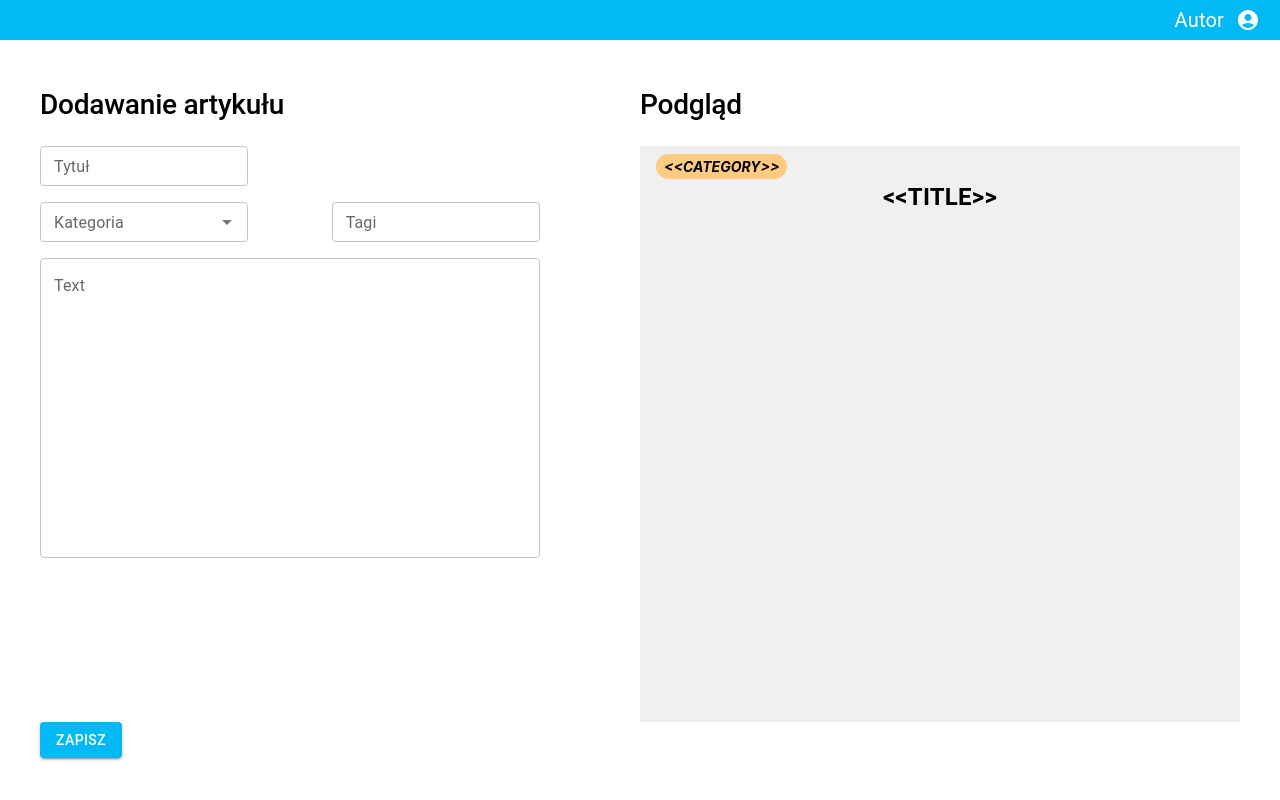
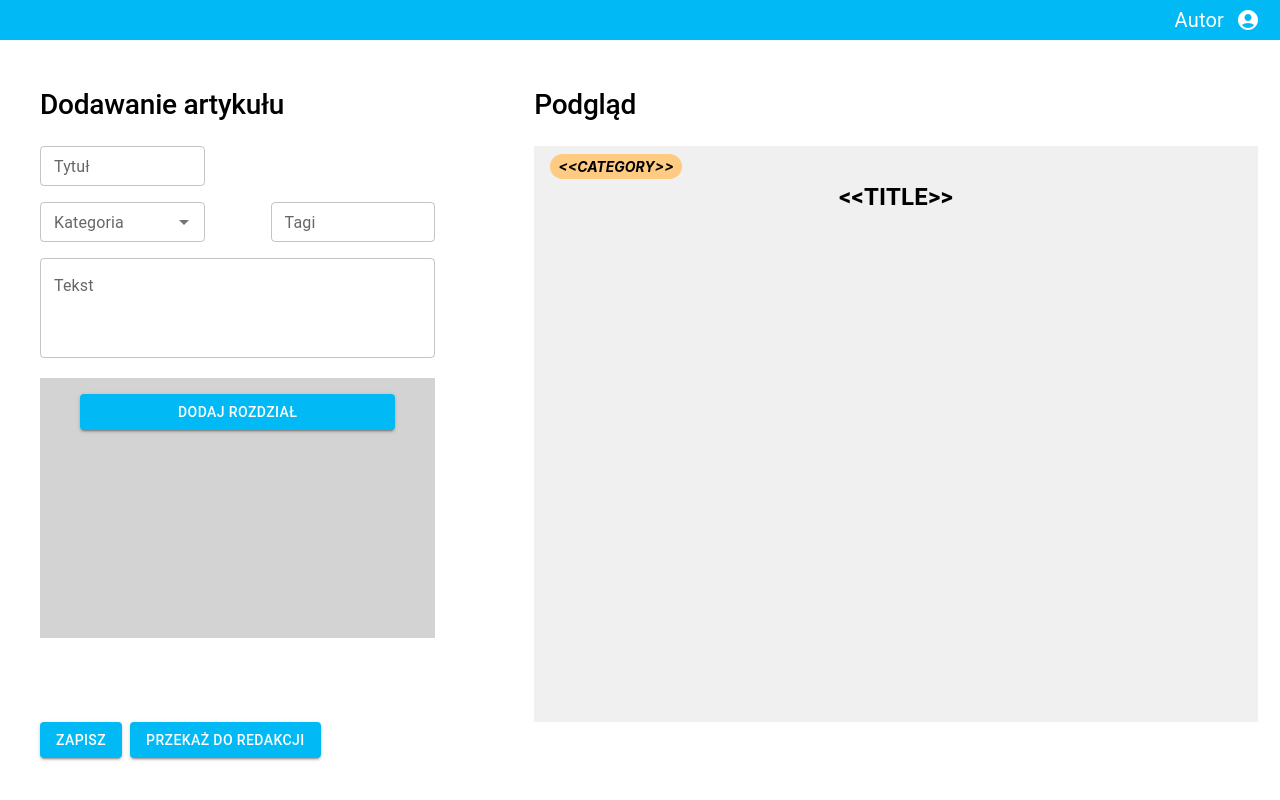
Before and after one commit to pwr-ite-db2/db2-frontend, a React (Create React App) app: page /articles/manage in a window 1280 px wide. Built offline with nearby package versions, Linux system fonts and the light colour scheme.

Commit message:
finished view interactions

```diff
--- /dev/null
+++ b/src/components/ArticlePage/ChapterBlock.tsx
@@ -0,0 +1,71 @@
+import { useMemo } from "react"
+import { ChapterDto } from "../../pages/ArticlePage"
+import { Box, TextField, Grid, Typography, debounce } from '@mui/material';
+import { textFieldSx } from "./styles";
+import CancelIcon from '@mui/icons-material/Cancel';
+import IconButton from "@mui/material/IconButton";
+import { useFormik, Field, useField } from 'formik';
+
+type Props = {
+  onChange: () => void
+  chapter: ChapterDto
+  index: number
+  onDelete: () => void
+}
+
+export const ChapterBlock = (props: Props) => {
+  return (
+    <Grid
+      key={props.index}
+      container item
+      direction={'column'}
+      width={'100%'}
+      padding={'4px 10px 4px 10px'}
+      gap={'8px'}
+    >
+      <Box
+        display={'flex'}
+        flexDirection={'row'}
+        justifyContent={'space-between'}
+        alignItems={'center'}
+      >
+        <Typography variant="chapter">Rozdział {props.index + 1}</Typography>
+        <IconButton onClick={props.onDelete}>
+          <CancelIcon style={{ color: 'red' }}/>
+        </IconButton>
+      </Box>
+
+      <Field
+        name={`chapters[${props.index}].title`}
+        onKeyUp={props.onChange}
+        as={TitleTextField}
+      />
+      <Field
+        name={`chapters[${props.index}].text`}
+        onKeyUp={props.onChange}
+        as={TextTextField}
+      />
+    </Grid>
+  )
+}
+
+const TitleTextField = (props: any) => (
+  <TextField
+    {...props}
+    size="small"
+    label={`Tytuł`}
+    sx={{ background: 'white' }}
+    fullWidth
+  />
+)
+
+const TextTextField = (props: any) => (
+  <TextField
+    {...props}
+    multiline
+    fullWidth
+    sx={{ ...textFieldSx, backgroundColor: 'white' }}
+    //name={`chapters[${props.index}].text`}
+    label={`Tekst`}
+  />
+)
--- a/src/components/ArticlePage/Headlines.tsx
+++ b/src/components/ArticlePage/Headlines.tsx
@@ -10,7 +10,7 @@ export const Headlines = (props: { edit: boolean }) => {
     >
       <Grid
         container item
-        xs={6}
+        xs={5}
         direction={'row'}
       >
         <Typography variant='h2'>
@@ -20,7 +20,7 @@ export const Headlines = (props: { edit: boolean }) => {
 
       <Grid
         container item
-        xs={6}
+        xs={7}
         direction={'row'}
       >
         <Typography variant='h2'>Podgląd</Typography>
--- a/src/components/ArticlePage/Inputs.tsx
+++ b/src/components/ArticlePage/Inputs.tsx
@@ -1,12 +1,19 @@
-import { Grid, TextField, Autocomplete } from '@mui/material'
+import { Grid, TextField, Autocomplete, Box, Button } from '@mui/material';
 import { textFieldSx } from './styles'
-import { CategoryDto, TagDto } from '../../types'
+import { CategoryDto } from '../../types'
+import { ChapterDto } from '../../pages/ArticlePage';
+import { ChapterBlock } from './ChapterBlock';
+import { useCallback, useState } from 'react';
+import { Field, FieldArray } from 'formik';
 
 type Props = {
-  onTitleChange: (title: string) => void
-  onTextChange: (text: string) => void
+  onTitleChange: (e: any) => void
+  onTextChange: (e: any) => void
   onCategoryChange: (category: CategoryDto | null) => void
   onTagsChange: (tags: string[]) => void
+  chapters: ChapterDto[]
+  onChaptersChange: () => void
+  onChapterDelete: (index: number) => void
 }
 
 const dummyCategories = [{ id: 1, name: 'Polityka'}, { id: 2, name: 'Kulinaria'}, { id: 3, name: 'Nauka'}]
@@ -19,7 +26,7 @@ export const Inputs = (props: Props) => {
       direction={'column'}
       height={'100%'}
       gap={'16px'}
-      xs={5}
+      xs={4}
       justifyContent={'space-between'}
     >
       <Grid
@@ -31,13 +38,7 @@ export const Inputs = (props: Props) => {
           container item
           xs={5}
         >
-          <TextField
-            size="small"
-            name="title"
-            label="Tytuł"
-            onChange={(event) => props.onTitleChange(event.target.value)}
-            fullWidth
-          />
+          <Field name='title' as={TitleTextField} onKeyUp={props.onTitleChange}/>
         </Grid>
       </Grid>
 
@@ -82,15 +83,62 @@ export const Inputs = (props: Props) => {
         container item
         xs={10}
       >
-        <TextField
-          multiline
-          fullWidth
-          sx={textFieldSx}
-          name='text'
-          label='Text'
-          onChange={(event) => props.onTextChange(event.target.value)}
+        <Field name='text' as={TextTextField} onKeyUp={props.onTextChange}/>
+
+        <FieldArray
+          name='chapters'
+          render={(arrayHelpers) => (
+            <Box
+              display={'flex'}
+              flexDirection={'column'}
+              sx={{ backgroundColor: 'lightgray' }}
+              marginTop={'20px'}
+              height={'260px'}
+              width={'100%'}
+              overflow={'scroll'}
+              gap={'14px'}
+            >
+              {props.chapters.map((chapter, index) =>
+                <ChapterBlock
+                  chapter={chapter}
+                  key={index}
+                  index={index}
+                  onDelete={() => { arrayHelpers.remove(index); props.onChapterDelete(index) }}
+                  onChange={props.onChaptersChange}
+                />
+              )}
+              <Button
+                variant='contained'
+                sx={{
+                  margin: '16px 40px 16px 40px',
+                  color: 'white'
+                }}
+                onClick={() => { arrayHelpers.push({ title: '', text: '' }); props.onChaptersChange() }}
+              >
+                Dodaj rozdział
+              </Button>
+             </Box>
+          )}
         />
       </Grid>
     </Grid>
   )
 }
+
+const TextTextField = (props: any) => (
+  <TextField
+    {...props}
+    multiline
+    fullWidth
+    sx={textFieldSx}
+    label='Tekst'
+  />
+)
+const TitleTextField = (props: any) => (
+  <TextField
+    {...props}
+    size="small"
+    label="Tytuł"
+    fullWidth
+  />
+)
--- a/src/components/ArticlePage/Preview.tsx
+++ b/src/components/ArticlePage/Preview.tsx
@@ -1,16 +1,14 @@
 import { Box, Typography } from '@mui/material';
 import parse from 'react-html-parser'
 import { CategoryDto, TagDto } from '../../types';
+import { ChapterDto } from '../../pages/ArticlePage';
 
 type Props = {
   category?: CategoryDto | null
   tags?: string[]
   title?: string
   text?: string
-  chapters?: {
-    title?: string
-    text?: string
-  }[]
+  chapters?: ChapterDto[]
 }
 
 export const Preview = (props: Props) => {
@@ -21,10 +19,12 @@ export const Preview = (props: Props) => {
       flexDirection={'column'}
       padding={'8px 16px 8px 16px'}
       overflow={'scroll'}
+      width={'100%'}
       sx={{
         borderWidth: 2,
         borderColor: 'red',
-        backgroundColor: '#f0f0f0'
+        backgroundColor: '#f0f0f0',
+        overflowWrap: 'break-word'
       }}
     >
       <Typography variant='category'>{props.category?.name ?? '<<CATEGORY>>'}</Typography>
@@ -37,12 +37,33 @@ export const Preview = (props: Props) => {
         {props.title ? props.title : '<<TITLE>>'}
       </Typography>
       <Typography
-        sx={{ fontSize: '18px' }} //TODO from article style
+        width={'100%'}
+        textAlign={'center'}
+        sx={{ fontSize: '16px' }} //TODO from article style
       >
         {props.text ? parse(props.text.replace(/\n/g, '</br>')) : ' '}
       </Typography>
 
-      <Box width={'100%'} display={'flex'} flexDirection={'row'} gap={'8px'}>
+      {props.chapters?.map((chapter, index) => (
+        <>
+          <Typography
+            marginTop={'24px'}
+            fontSize={'18px'}      //TODO from article style
+            sx={{ fontWeight: 700 }}
+            width={'100%'}
+            textAlign={'left'}
+          >
+            {`${index + 1}. ${chapter.title ? chapter.title : '<<TITLE>>'}`}
+          </Typography>
+          <Typography
+            sx={{ fontSize: '14px' }} //TODO from article style
+          >
+            {chapter.text ? parse(chapter.text.replace(/\n/g, '</br>')) : ' '}
+          </Typography>
+        </>
+      ))}
+
+      <Box width={'100%'} display={'flex'} flexDirection={'row'} gap={'8px'} marginTop={'20px'}>
         {
           props.tags && props.tags.length > 0 &&
           props.tags.map(tag => (
--- a/src/components/ArticlePage/styles.ts
+++ b/src/components/ArticlePage/styles.ts
@@ -2,14 +2,14 @@ import { SxProps } from '@mui/material'
 
 export const textFieldSx: SxProps = {
   '.MuiInputBase-root': {
-    height: '300px',
-    maxHeight: '300px',
-    overflow: 'scroll'
+    height: '100px',
+    maxHeight: '100px',
+    //overflow: 'scroll'
   },
   '.MuiInputBase-input': {
-    height: '300px',
+    height: '100px',
     textAlign: 'start',
-    maxHeight: '300px',
-    //overflow: 'scroll'
+    maxHeight: '100px',
+    overflow: 'scroll'
   }
 }
--- a/src/pages/ArticlePage.tsx
+++ b/src/pages/ArticlePage.tsx
@@ -9,16 +9,32 @@ import { Preview } from "../components/ArticlePage/Preview";
 import { Headlines } from "../components/ArticlePage/Headlines";
 import { CategoryDto, TagDto } from "../types";
 
+export type ChapterDto = {
+  title: string
+  text: string
+}
+
+type FormData = {
+  categoryId: number | null
+  title: string
+  text: string
+  tags: string[]
+  chapters: ChapterDto[]
+}
+
 export const ArticlePage = (props: { articleId?: number }) => {
+
   const [previewTitle, setPreviewTitle] = useState('')
   const [previewText, setPreviewText] = useState('')
   const [previewCategory, setPreviewCategory] = useState<CategoryDto | null>(null)
   const [previewTags, setPreviewTags] = useState<string[]>([])
+  const [previewChapters, setPreviewChapters] = useState<ChapterDto[]>([])
 
-  const handleTextChange = debounce((text: string) => setPreviewText(text), 50)
-  const handleTitleChange = debounce((title: string) => setPreviewTitle(title), 50)
-  const handleCategoryChange = debounce((category: CategoryDto | null) => setPreviewCategory(category), 50)
-  const handleTagsChange = debounce((tags: string[]) => setPreviewTags(tags), 50)
+  const handleTextChange = debounce((text: string) => setPreviewText(text), 100)
+  const handleTitleChange = debounce((title: string) => setPreviewTitle(title), 100)
+  const handleChaptersChange = debounce((chapters: ChapterDto[]) => setPreviewChapters(chapters), 100)
+  const handleTagsChange = debounce((tags: string[]) => setPreviewTags(tags), 100)
+  const handleCategoryChange = debounce((category: CategoryDto | null) => setPreviewCategory(category), 100)
 
   return (
     <MainLayout>
@@ -28,37 +44,42 @@ export const ArticlePage = (props: { articleId?: number }) => {
         gap={'16px'}
       >
 
-        <Formik
+        <Formik<FormData>
           initialValues={{
             title: '',
             text: '',
-            tags: []
+            tags: [],
+            chapters: [],
+            categoryId: null
           }}
-          onSubmit={() => {}}
+          onSubmit={(data) => {console.log(data)}}
         >
           {(formikProps) => (
-            <Form>
+            <Form style={{ width: '100%' }}>
               <Grid
                 container
                 direction={'row'}
                 width={'100%'}
                 height={'100%'}
                 justifyContent={'space-between'}
+                paddingRight={'14px'}
               >
                 <Headlines edit={props.articleId != null} />
 
                 <Inputs
-                  onTextChange={handleTextChange}
-                  onTitleChange={handleTitleChange}
-                  onCategoryChange={handleCategoryChange}
-                  onTagsChange={handleTagsChange}
+                  onTextChange={() => handleTextChange(formikProps.values.text)}
+                  onTitleChange={() => handleTitleChange(formikProps.values.title)}
+                  onCategoryChange={(category) => { formikProps.values.categoryId = category?.id ?? null; handleCategoryChange(category)}}
+                  onTagsChange={(tags) => { formikProps.values.tags = tags; handleTagsChange(tags)}}
+                  onChaptersChange={() => handleChaptersChange(formikProps.values.chapters)}
+                  onChapterDelete={(index) => handleChaptersChange(previewChapters.filter((_, i) => i !== index))}
+                  chapters={formikProps.values.chapters}
                 />
 
                 <Grid
                   container item
                   direction={'column'}
-                  gap={'12px'}
-                  xs={6}
+                  xs={7}
                   justifyContent={'space-between'}
                 >
                   <Preview
@@ -66,10 +87,17 @@ export const ArticlePage = (props: { articleId?: number }) => {
                     text={previewText}
                     category={previewCategory}
                     tags={previewTags}
+                    chapters={previewChapters}
                   />
                 </Grid>
               </Grid>
 
+              <Box
+                width={'100%'}
+                display={'flex'}
+                flexDirection={'row'}
+                gap={'8px'}
+              >
                 <Button
                   type='submit'
                   // sx={{ height: '100px' }}
@@ -78,6 +106,16 @@ export const ArticlePage = (props: { articleId?: number }) => {
                 >
                   Zapisz
                 </Button>
+
+                <Button
+                  type='submit'
+                  // sx={{ height: '100px' }}
+                  variant='contained'
+                  sx={{ color: 'white' }}
+                >
+                  Przekaż do redakcji
+                </Button>
+              </Box>
             </Form>
           )}
         </Formik>
--- a/src/themes/main.ts
+++ b/src/themes/main.ts
@@ -4,12 +4,14 @@ declare module "@mui/material/styles" {
   interface TypographyVariants {
     category: React.CSSProperties;
     tag: React.CSSProperties;
+    chapter: React.CSSProperties;
   }
 
   // allow configuration using `createTheme`
   interface TypographyVariantsOptions {
     category?: React.CSSProperties;
     tag?: React.CSSProperties;
+    chapter?: React.CSSProperties;
   }
 }
 
@@ -18,6 +20,7 @@ declare module "@mui/material/Typography" {
   interface TypographyPropsVariantOverrides {
     category: true;
     tag: true;
+    chapter: true;
   }
 }
 
@@ -46,6 +49,11 @@ let MainTheme = createTheme({
       width: 'fit-content',
       fontWeight: '700'
     },
+    chapter: {
+      fontSize: '14px',
+      fontStyle: 'bold',
+      fontWeight: '700'
+    },
     h1: {
       fontSize: '32x',
       fontWeight: '700'
```
Lines whose indentation alone changed are shown as unchanged.
